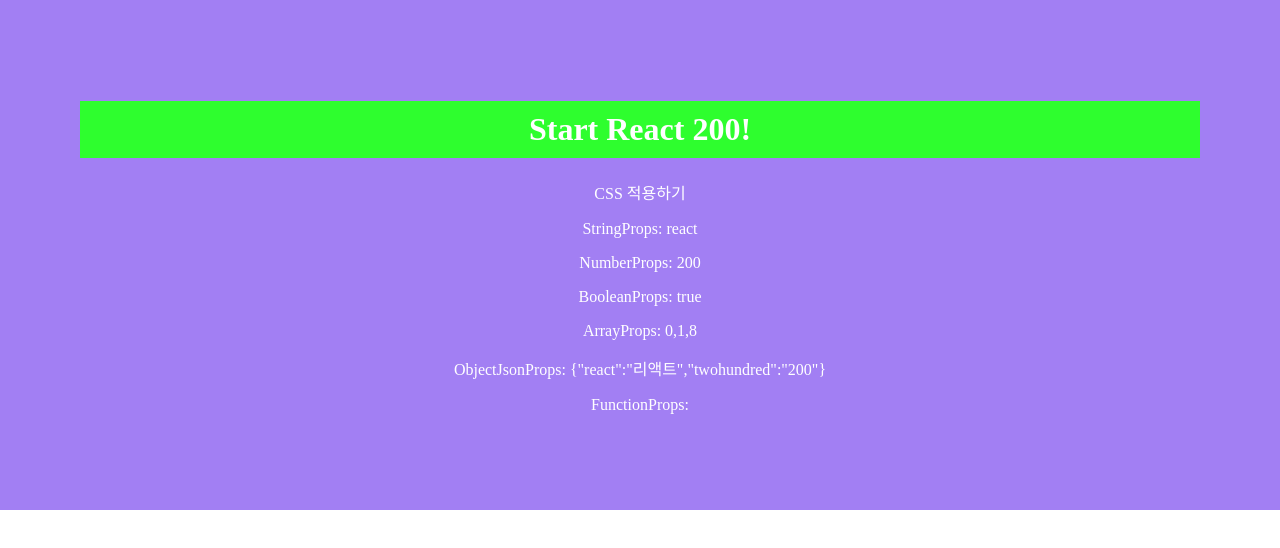
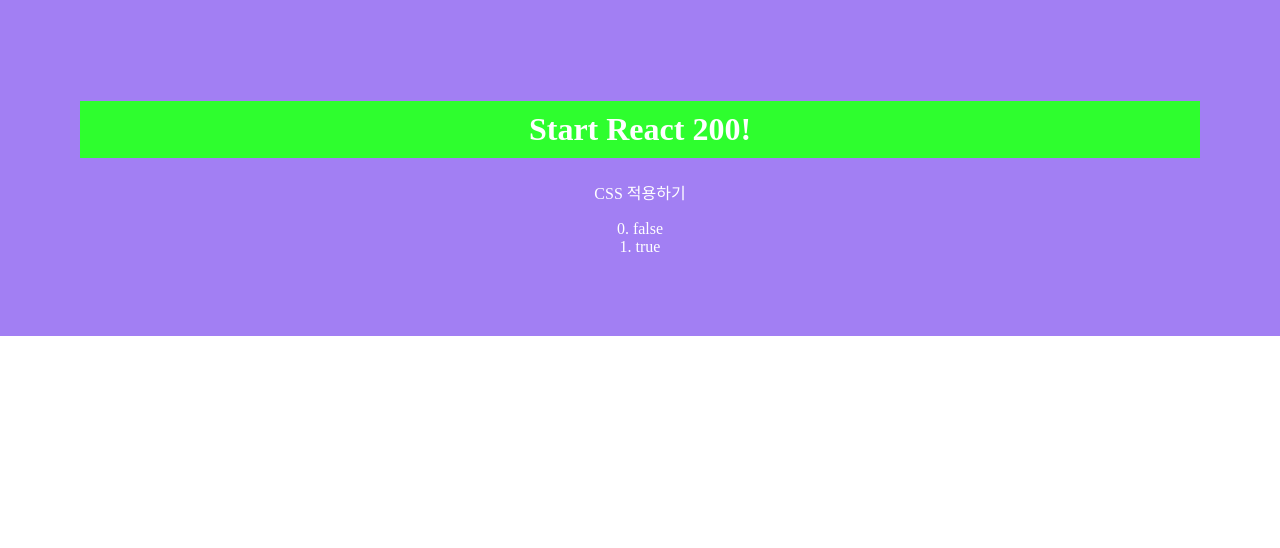
Before and after one commit to anityche/react, a React (Create React App) app in the folder client/: page / in a window 1280 px wide. Shown: the top 548 px of the page. Built offline with nearby package versions, Linux system fonts and the light colour scheme.

Commit message:
props boolean의 이해

```diff
--- a/client/src/App.js
+++ b/client/src/App.js
@@ -1,5 +1,4 @@
 import React from 'react';
-// import logo from './logo.svg';
 import './App.css';
 // import R003ImportConponent from './component/R003ImportConponent';
 // import R004LifecycleEx from './component/R004LifecycleEx';
@@ -14,7 +13,8 @@ import './App.css';
 // import R015Map from './component/R015Map';
 // import R016_Jquery from './component/R016_Jquery';
 // import R017_Props from './component/R017_Props';
-import R018_PropsDatatype from './component/R018_PropsDatatype';
+// import R018_PropsDatatype from './component/R018_PropsDatatype';
+import R019_PropsBoolean from './component/R019_PropsBoolean';
 
 function App() {
   return (
@@ -34,14 +34,16 @@ function App() {
       {/* <R015Map /> */}
       {/* <R016_Jquery /> */}
       {/* <R017_Props props_val="this is props" /> */}
-      <R018_PropsDatatype
+      {/* <R018_PropsDatatype
         String="react"
         Number={200}
         Boolean={1==1}
         Array={[0, 1, 8]}
         ObjectJson={{react:"리액트", twohundred:"200"}}
         Function={console.log("FunctionProps: function!")}
-        />
+        /> */}
+        <R019_PropsBoolean BooleanTrueFalse={false}/>
+        <R019_PropsBoolean BooleanTrueFalse/> {/* default: true */}
     </div>
   );
 }
--- /dev/null
+++ b/client/src/component/R019_PropsBoolean.js
@@ -0,0 +1,22 @@
+import React, {Component} from "react";
+
+/**
+ * props Boolean의 사용 방법의 이해
+ *
+ */
+class R019_PropsBoolean extends Component {
+
+	render(){
+		let {
+			BooleanTrueFalse
+		} = this.props
+		return (
+			<div style={{padding: "0px"}}>
+				{BooleanTrueFalse ? '1. ': '0. '}
+				{BooleanTrueFalse.toString()}
+			</div>
+		)
+	}
+}
+
+export default R019_PropsBoolean;
```
